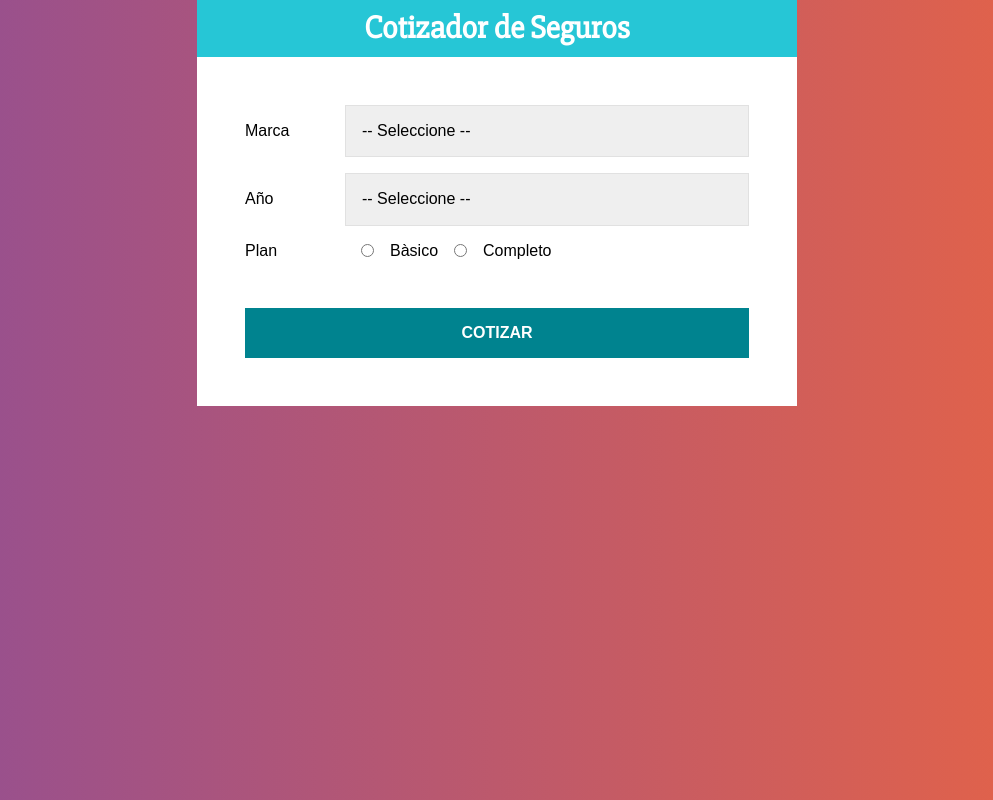
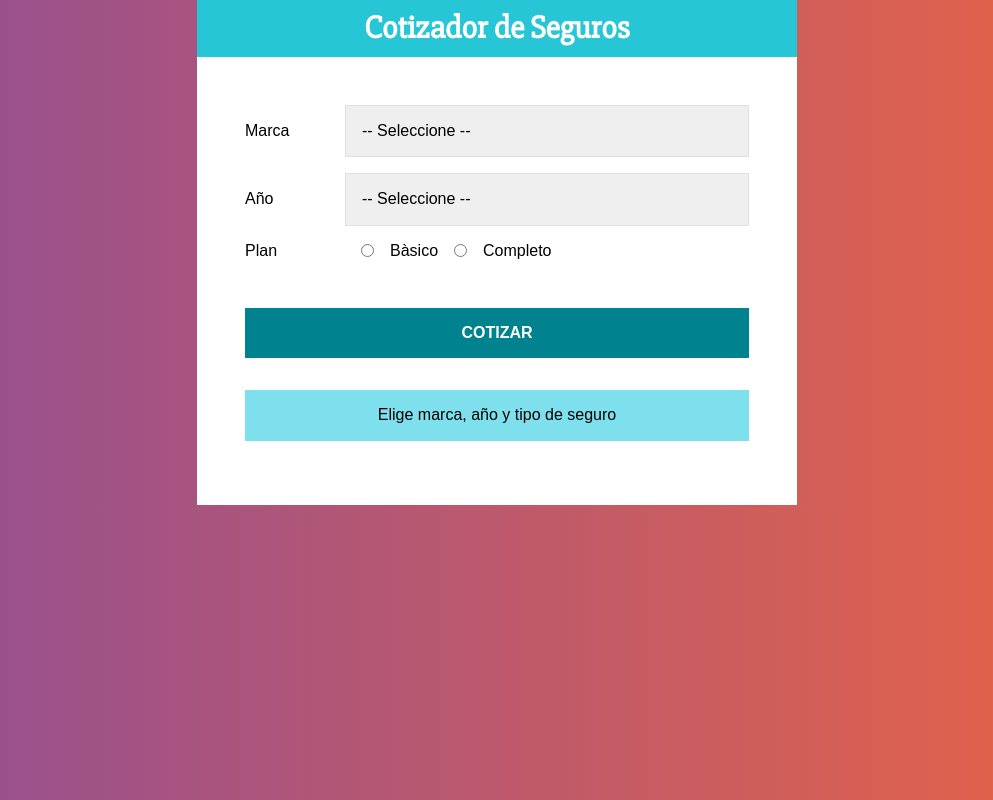
Before and after one commit to crosscay/cotizador-de-seguro-de-automovil-react-js, a React (Create React App) app: page / in a window 1280 px wide. Shown: the whole page, without its empty margins (143-1136 px from the left). Built offline with nearby package versions, Linux system fonts and the light colour scheme.

Commit message:
mostrando el total a pagar

```diff
--- a/src/App.js
+++ b/src/App.js
@@ -2,6 +2,7 @@
 import Header from './components/Header';
 import Formulario from './components/Formulario';
 import Resumen from './components/Resumen';
+import Resultado from './components/Resultado';
 import styled from '@emotion/styled';
 
 const Contenedor = styled.div`
@@ -26,7 +27,7 @@
   });
 
   // extraer datos
-  const { datos } = resumen;
+  const { cotizacion, datos } = resumen;
 
   return (
     <Contenedor>
@@ -40,6 +41,10 @@
         <Resumen
           datos={datos}
         />
+
+        <Resultado
+          cotizacion={cotizacion}
+        />
       </ContenedorFormulario>
     </Contenedor>
   );
--- /dev/null
+++ b/src/components/Resultado.js
@@ -0,0 +1,42 @@
+import React from 'react';
+import styled from '@emotion/styled';
+
+const Mensaje = styled.p`
+    background-color: rgb(127, 224, 237);
+    margin-top: 2rem;
+    padding: 1rem;
+    text-align: center;
+`;
+
+const TextoCotizacion = styled.p`
+    color: #00838F;
+    padding: 1rem;
+    text-transform: uppercase;
+    font-weight: bold;
+    margin: 0;
+`;
+
+const ResultadoCotizacion = styled.div`
+    text-align: center;
+    padding: .5rem;
+    border: 1px solid #26C6D6;
+    background-color: rgb(127, 224, 237);
+    margin-top: 1rem;
+    position: relative;
+`;
+
+const Resultado = ({cotizacion}) => {
+
+    return (
+        (cotizacion === 0)
+        ? <Mensaje>Elige marca, año y tipo de seguro</Mensaje>
+        :
+        (
+            <ResultadoCotizacion>
+                <TextoCotizacion>El total es: $ {cotizacion} </TextoCotizacion>
+            </ResultadoCotizacion>
+        )
+    );
+}
+
+export default Resultado;
--- a/src/components/Resumen.js
+++ b/src/components/Resumen.js
@@ -1,4 +1,4 @@
-import React, { Fragment } from 'react';
+import React from 'react';
 import styled from '@emotion/styled';
 import { primeraMayuscula } from '../helper';
 
@@ -13,9 +13,7 @@
 const Resumen = ({datos}) => {
 
     const { marca, year, plan } = datos;
-    if (marca === '' || year === '' || plan === '') {
-        return null;
-    }
+    if (marca === '' || year === '' || plan === '') return null;
     return (
         <ContenedorResumen>
             <h2>Resumen de Cotización</h2>
```
